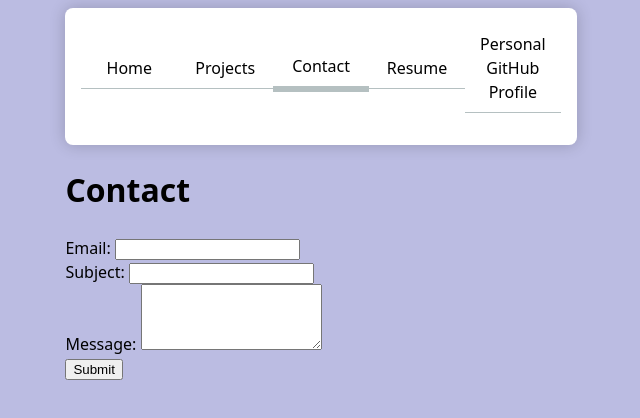
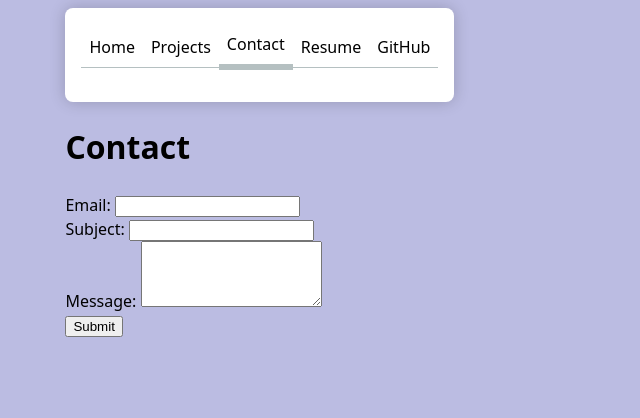
Before and after one commit to crepusidiem/portfolio, a plain HTML site: page contact/index.html in a window 1280 px wide. Shown: the whole page, without its empty margins (117-757 px from the left). Drawn offline with Linux system fonts and the light colour scheme.

Commit message:
Change style

```diff
--- a/contact/index.html
+++ b/contact/index.html
@@ -13,7 +13,7 @@
             <li><a href="/portfolio/projects">Projects</a></li>
             <li><a class= "current" href="/portfolio/contact">Contact</a></li>
             <li><a href="/portfolio/resume">Resume</a></li>
-            <li><a href="https://github.com/crepusidiem" target="_blank">Personal GitHub Profile</a></li>
+            <li><a href="https://github.com/crepusidiem" target="_blank">GitHub</a></li>
         </ul>
     </nav>
     <h1>Contact</h1>
```
Also changed, not shown: index.html (+1 -1 lines), projects/index.html (+1 -1 lines), resume/index.html (+1 -1 lines).
